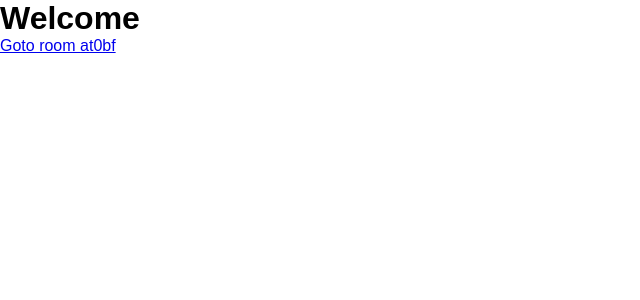
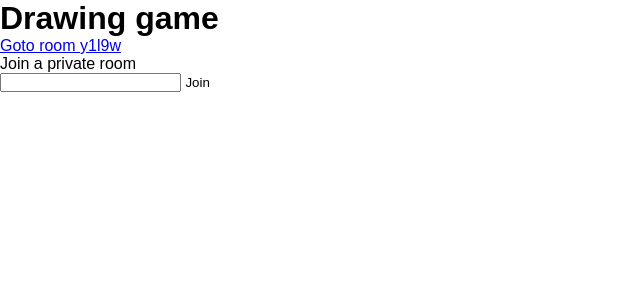
Before and after one commit to Vuurvos1/drawingGame, a SvelteKit app: page / in a window 1280 px wide. Shown: the top 300 px of the page, without its empty margins (0-640 px from the left). Built offline with nearby package versions, Linux system fonts and the light colour scheme; no server answers.

Commit message:
chore: update kit

```diff
--- a/package.json
+++ b/package.json
@@ -14,16 +14,16 @@
 	"devDependencies": {
 		"@sveltejs/adapter-node": "1.0.0-next.78",
 		"@sveltejs/kit": "next",
-		"eslint": "^8.20.0",
+		"eslint": "^8.22.0",
 		"eslint-config-prettier": "^8.5.0",
 		"eslint-plugin-svelte3": "^4.0.0",
 		"prettier": "^2.7.1",
 		"prettier-plugin-svelte": "^2.7.0",
-		"sass": "^1.53.0",
+		"sass": "^1.54.5",
 		"svelte": "^3.49.0",
 		"svelte-preprocess": "^4.10.7",
 		"typescript": "^4.7.4",
-		"vite": "^3.0.2",
+		"vite": "^3.0.9",
 		"vite-plugin-svelte-console-remover": "^1.0.10"
 	},
 	"type": "module",
--- /dev/null
+++ b/src/routes/+error.svelte
@@ -0,0 +1,5 @@
+<script>
+	import { page } from '$app/stores';
+</script>
+
+<h1>{$page.status} : {$page.error.message}</h1>
--- a/src/routes/__layout.svelte
+++ b/src/routes/+layout.svelte
@@ -1,9 +1,6 @@
 <script>
 	import { socket } from '$lib/stores';
-
 	// global socket events
-
-	// Move events to [slug] route?
 </script>
 
 <slot />
--- /dev/null
+++ b/src/routes/+page.server.js
@@ -0,0 +1,13 @@
+import { error } from '@sveltejs/kit';
+
+export function load() {
+	const roomName = (Math.random() + 1).toString(36).substring(7);
+
+	// TODO check if room already exists
+
+	if (!roomName) {
+		throw error(400, 'Something went wrong creating a room');
+	}
+
+	return { roomName };
+}
--- /dev/null
+++ b/src/routes/+page.svelte
@@ -0,0 +1,37 @@
+<script>
+	import { goto } from '$app/navigation';
+
+	export let data;
+	const { roomName } = data;
+
+	let customRoom = '';
+</script>
+
+<h1>Drawing game</h1>
+
+<a href="/{roomName}">Goto room {roomName}</a>
+
+<form
+	on:submit|preventDefault={() => {
+		if (customRoom.length >= 4) {
+			goto(`/${customRoom}`);
+		}
+	}}
+>
+	<header>Join a private room</header>
+	<input
+		type="text"
+		minlength="4"
+		pattern="[A-Za-z0-9]+"
+		required
+		autocomplete="off"
+		autocorrect="off"
+		autocapitalize="off"
+		spellcheck="false"
+		bind:value={customRoom}
+	/>
+	<button>Join</button>
+</form>
+
+<style lang="scss">
+</style>
--- a/src/routes/__error.svelte
+++ /dev/null
@@ -1 +0,0 @@
-<h1>error</h1>
--- a/src/routes/components.svelte
+++ b/src/routes/components/+page.svelte
@@ -1,5 +1,5 @@
 <script>
-	// this page is for testing only
+	// A page to test components (dev/testing only)
 
 	import Toolbox from '$lib/canvas/Toolbox.svelte';
 	import Canvas from '$lib/canvas/Canvas.svelte';
--- a/src/routes/index.svelte
+++ /dev/null
@@ -1,10 +0,0 @@
-<script>
-	let roomName = (Math.random() + 1).toString(36).substring(7); // get this from server or generate link to room here
-</script>
-
-<h1>Welcome</h1>
-
-<a href="/{roomName}">Goto room {roomName}</a>
-
-<style lang="scss">
-</style>
--- a/src/routes/words.json.js
+++ /dev/null
@@ -1,7 +0,0 @@
-import words from '$lib/words.json';
-
-export const get = async () => {
-	return {
-		body: words
-	};
-};
--- /dev/null
+++ b/src/routes/words.json/+server.js
@@ -0,0 +1,6 @@
+import words from '$lib/words.json';
+const jsonWords = JSON.stringify(words);
+
+export function GET() {
+	return new Response(jsonWords);
+}
```
Also changed, not shown: src/routes/[slug]/+page.svelte (renamed from src/routes/[slug].svelte), 1 other file (tests, documents, lock files or other folders).
